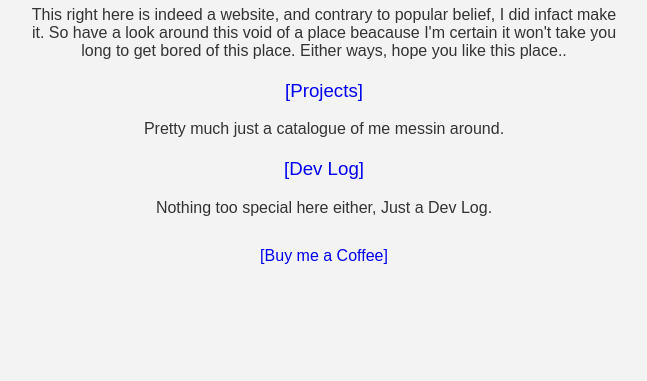
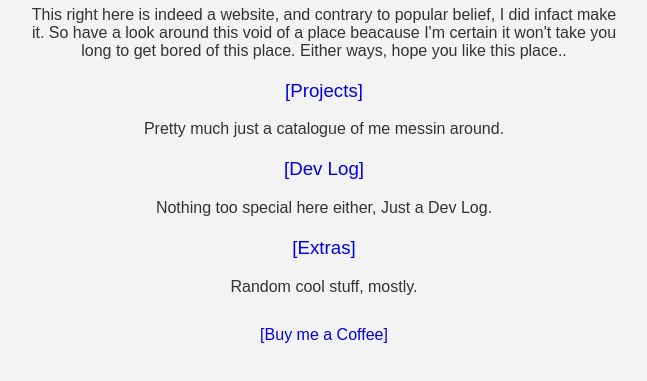
Before and after one commit to CubicKnight/CubicKnight.github.io, a plain HTML site: page index.html in a window 1280 px wide. Shown: the part 93-474 px from the top of the page, without its empty margins (316-963 px from the left). Drawn offline with Linux system fonts and the light colour scheme.

Commit message:
Update index.html

```diff
--- a/index.html
+++ b/index.html
@@ -49,6 +49,9 @@
     <h3><a href="devlog.html">[Dev Log]</a></h3>
     <p>Nothing too special here either, Just a Dev Log.</p>
 
+    <h3><a href="extras.html">[Extras]</a></h3>
+    <p>Random cool stuff, mostly.</p>
+
     <a href="https://www.buymeacoffee.com/cofei" target="_blank" id="bmc-button">[Buy me a Coffee]</a>
 </body>
 </html>
```
